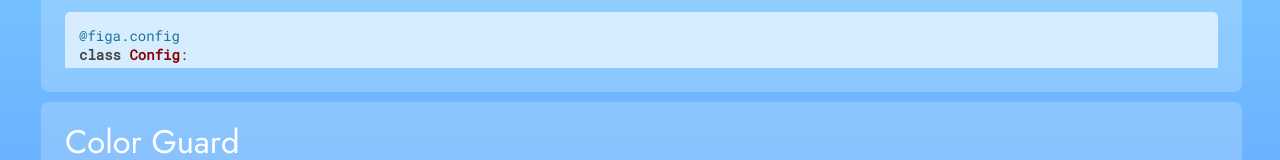
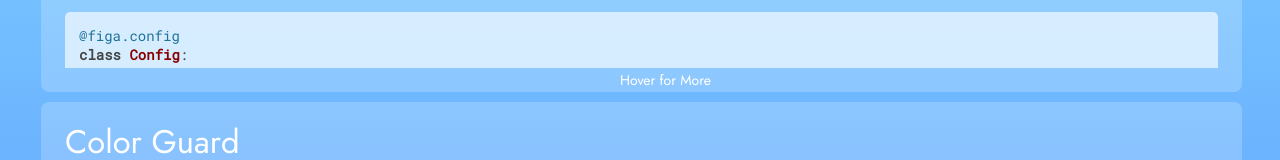
Before and after one commit to jpatrickdill/jpatrickdill.github.io, a plain HTML site: page index.html in a window 1280 px wide. Shown: the part 1067-1227 px from the top of the page. Drawn offline with nearby package versions, Linux system fonts and the light colour scheme.

Commit message:
hover for more for figa

```diff
--- a/index.html
+++ b/index.html
@@ -167,7 +167,9 @@ class Config:
 						<p>See the project's
 							<a href="https://github.com/jpatrickdill/figa" target="_blank">GitHub</a> for more info.</p>
 
-				  	</div></div>
+					  </div>
+					  <p class="hoverme">Hover for More</p>
+					</div>
 
 					<div class="project"><div>
 						<h2>Color Guard</h2>
```
